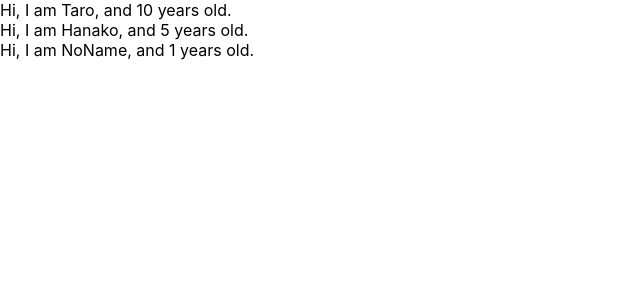
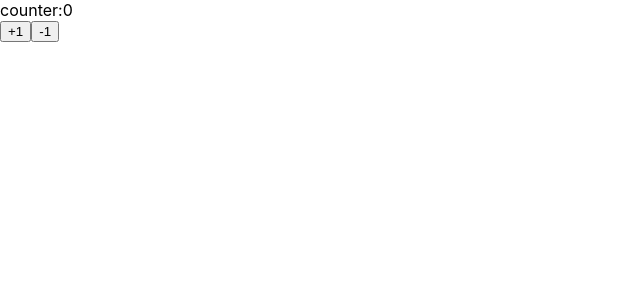
Before and after one commit to shunsuke1207/react_redux_renshu, a React (Create React App) app: page / in a window 1280 px wide. Shown: the top 300 px of the page, without its empty margins (0-640 px from the left). Built offline with nearby package versions, Linux system fonts and the light colour scheme.

Commit message:
set state

```diff
--- a/src/App.js
+++ b/src/App.js
@@ -1,45 +1,32 @@
-import React from 'react';
-import PropTypes from 'prop-types';
+import React,{Component} from 'react';
 
-// class App extends Component {
-//   render(){
-//     return (
-//       <React.Fragment>
-//         <label htmlFor="bar">bar</label>
-//         <input type="text" onChange={()=> {console.log("I am clicked.")}} />
-//       </React.Fragment>
-//     )
-//   }
-// }
 
-const App = () => {
-  const profiles = [
-    {name:"Taro",age:10},
-    {name:"Hanako",age:5},
-    {name:"NoName"},
-  ]
-  return (
-    <div>
-      {
-        profiles.map((profile, index) => {
-          return <User name={profile.name} age={profile.age} key={index}/>
-        })
-      }
-    </div>
-  )
-}
 
-const User = (props) => {
-  return <div>Hi, I am {props.name}, and {props.age} years old.</div>
-}
+const App = () => (<Counter></Counter>)
 
-User.defaultProps = {
-  age:1
-}
+class Counter extends Component {
+  constructor(props){
+    super(props)
+    this.state = {count:0}
+  }
 
-User.propTypes = {
-  name:PropTypes.string,
-  age:PropTypes.number.isRequired
+  handlePlusButton = () => {
+    this.setState({count:this.state.count + 1})
+  }
+
+  handleMinusButton = () => {
+    this.setState({count:this.state.count - 1})
+  }
+
+  render(){
+    return (
+      <React.Fragment>
+        <div>counter:{this.state.count}</div>
+        <button onClick={this.handlePlusButton}>+1</button>
+        <button onClick={this.handleMinusButton}>-1</button>
+      </React.Fragment>
+    )
+  }
 }
 
 export default App;
```
